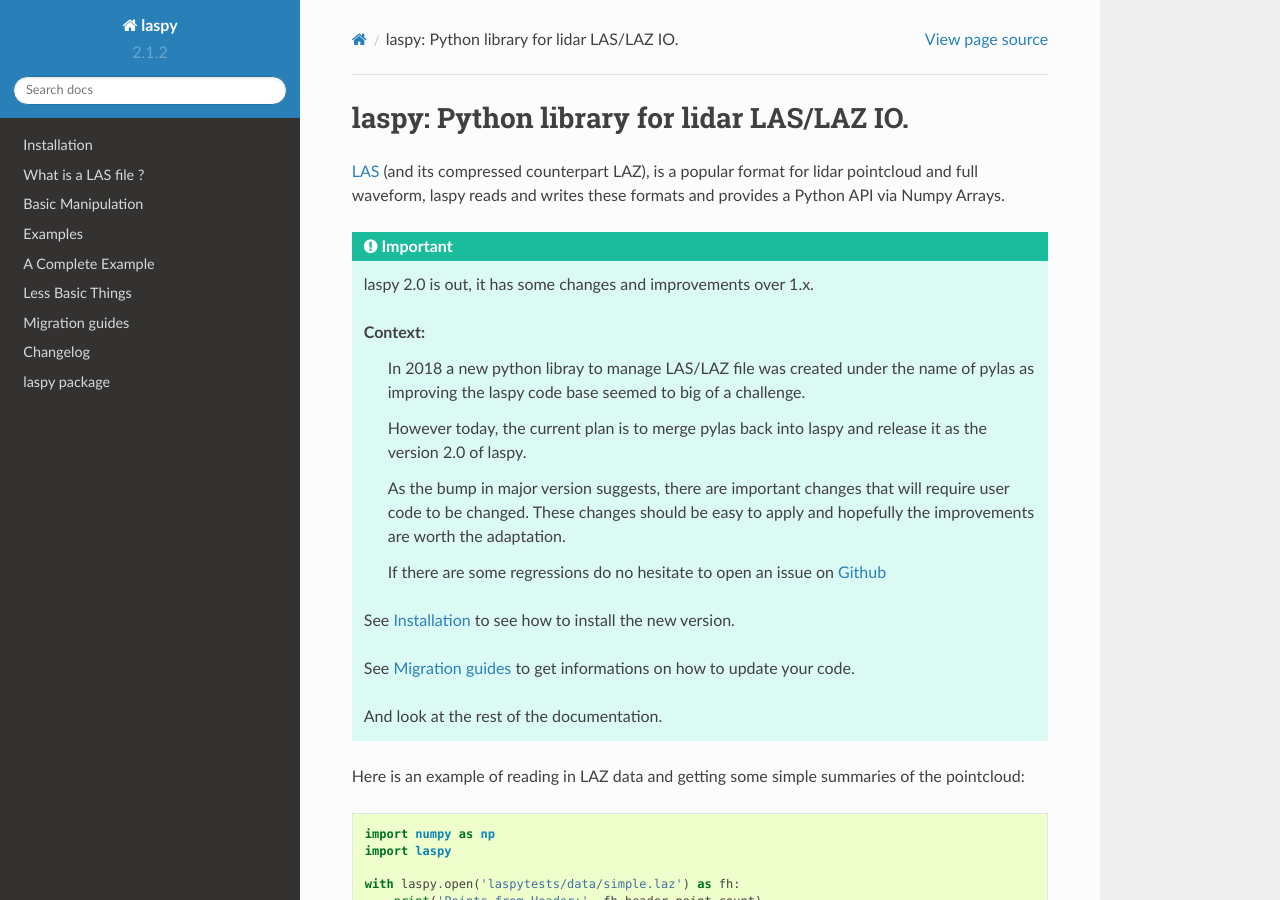
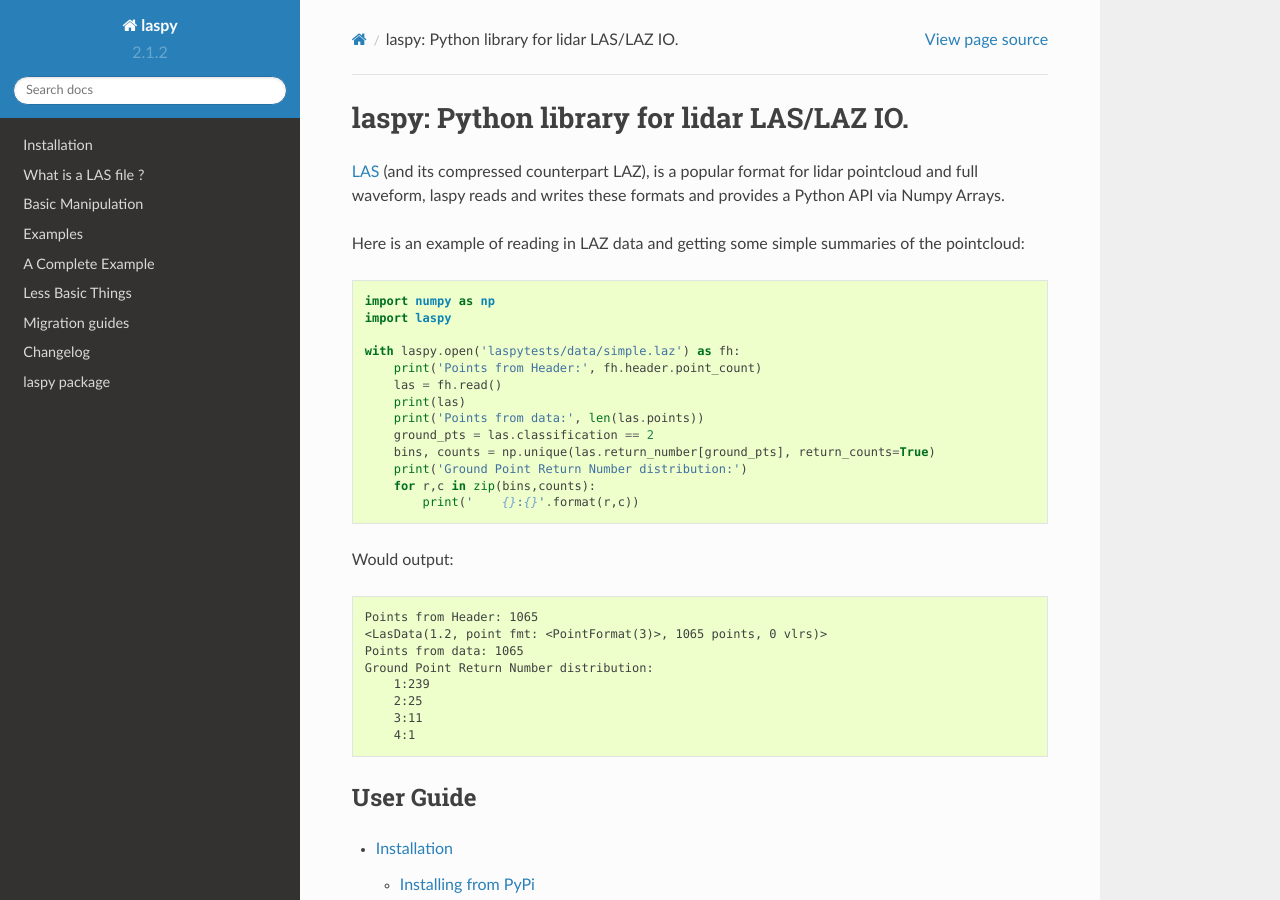
Before and after one commit to laspy/laspy, a Sphinx documentation site: the page built from docs/index.rst, in a window 1280 px wide and 900 px high. Built offline with Sphinx 7.4.7 and the Read the Docs theme 2.0.0, drawn with Linux system fonts in a browser that asks for light colours.

Commit message:
Remove notice about laspy 2.0

```diff
--- a/docs/index.rst
+++ b/docs/index.rst
@@ -12,32 +12,6 @@
 
 .. _LAS: https://www.asprs.org/committee-general/laser-las-file-format-exchange-activities.html
 
-
-.. important::
-
-   laspy 2.0 is out, it has some changes and improvements over 1.x.
-
-   Context:
-      In 2018 a new python libray to manage LAS/LAZ file was created under the name of pylas
-      as improving the laspy code base seemed to big of a challenge.
-
-      However today, the current plan is to merge pylas back into laspy and release it as
-      the version 2.0 of laspy.
-
-      As the bump in major version suggests, there are important changes that will require
-      user code to be changed. These changes should be easy to apply and hopefully the
-      improvements are worth the adaptation.
-
-      If there are some regressions do no hesitate to open an issue on Github_
-
-
-   See :ref:`installation` to see how to install the new version.
-
-   See :ref:`migration_guides` to get informations on how to update your code.
-
-   And look at the rest of the documentation.
-
-.. _Github: https://github.com/laspy/laspy
 
 Here is an example of reading in LAZ data and getting some simple summaries of the pointcloud:
 
```
